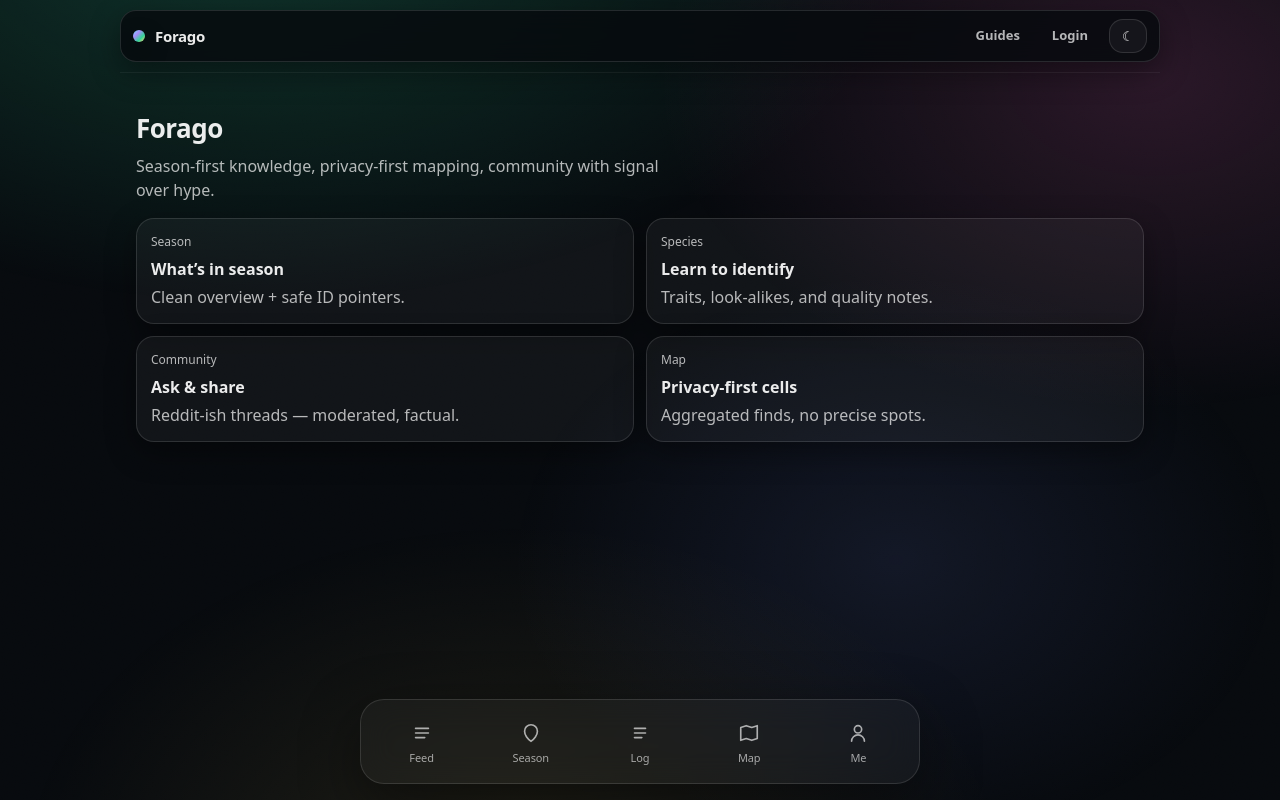
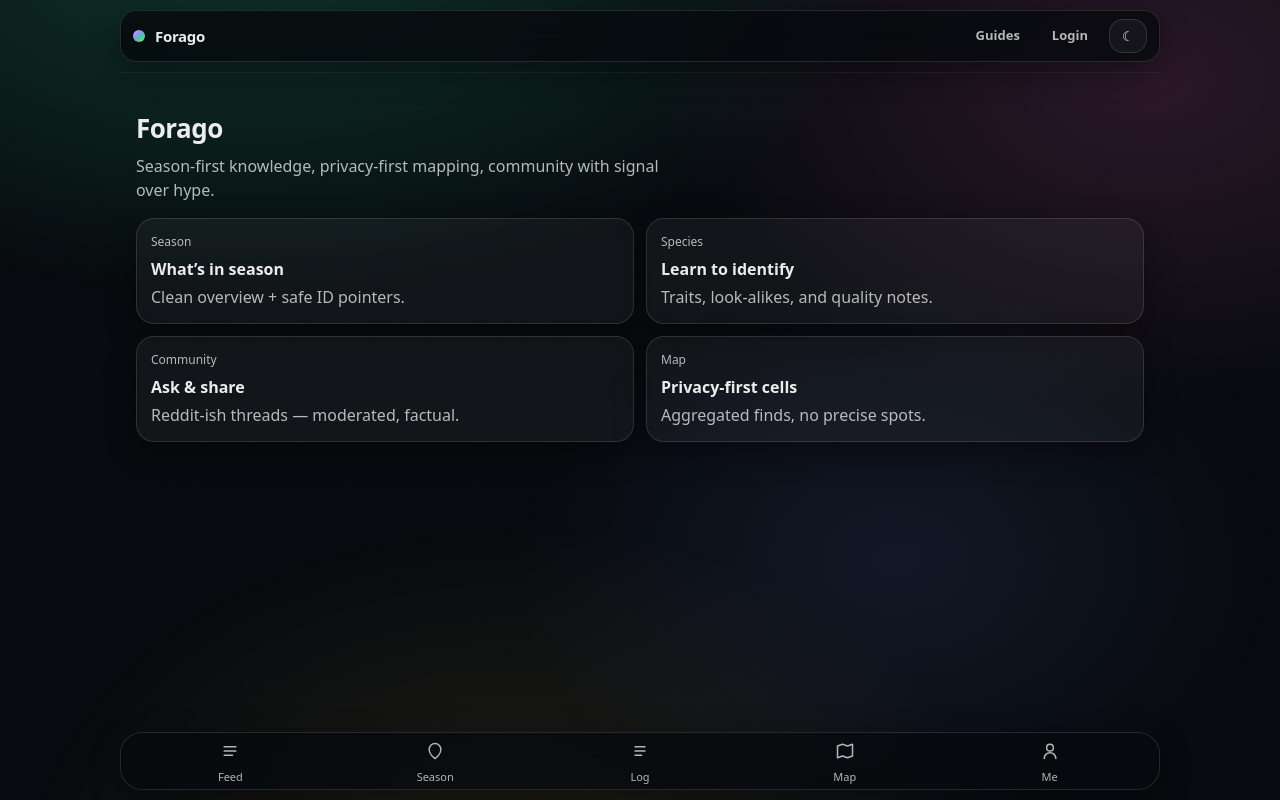
Before and after one commit to Hyllekvist/forago, a Next.js app: page /dk in a window 1280 px wide. Built offline with nearby package versions, Linux system fonts and the light colour scheme.

Commit message:
Update BottomNav.module.css

```diff
--- a/src/components/Shell/BottomNav.module.css
+++ b/src/components/Shell/BottomNav.module.css
@@ -1,85 +1,97 @@
-.nav{
+.nav {
   position: fixed;
   left: 0;
   right: 0;
   bottom: 0;
-  z-index: 60;
-  padding: 10px 12px calc(10px + env(safe-area-inset-bottom));
-  pointer-events: none;
+  z-index: 70;
+
+  padding: 10px var(--pad) calc(10px + env(safe-area-inset-bottom));
 }
 
-.inner{
-  pointer-events: auto;
-  max-width: 560px;
+.inner {
+  max-width: var(--maxw);
   margin: 0 auto;
 
-  display: grid;
-  grid-template-columns: repeat(5, 1fr);
-  gap: 8px;
+  height: 58px;
+  padding: 8px 10px;
 
-  border-radius: var(--radius-lg);
+  display: flex;
+  align-items: center;
+  justify-content: space-between;
+  gap: 6px;
+
+  border-radius: 22px;
   border: 1px solid var(--line);
-  background: color-mix(in srgb, var(--panel) 78%, transparent);
+
+  background: color-mix(in srgb, var(--bg) 78%, transparent);
   backdrop-filter: blur(16px);
   -webkit-backdrop-filter: blur(16px);
-  box-shadow: var(--shadow-2);
 
-  padding: 10px;
+  box-shadow: var(--shadow-1);
 }
 
 .item,
-.itemActive{
-  display: flex;
-  flex-direction: column;
-  align-items: center;
-  justify-content: center;
-  gap: 6px;
+.itemActive {
+  flex: 1;
+  min-width: 0;
 
-  padding: 10px 8px;
+  display: grid;
+  place-items: center;
+  gap: 4px;
+
+  padding: 6px 4px;
   border-radius: 16px;
 
-  color: color-mix(in srgb, var(--muted) 92%, transparent);
-  text-decoration: none;
+  color: var(--muted);
+  border: 1px solid transparent;
+  background: transparent;
 
-  transition: transform 120ms ease, background 120ms ease, color 120ms ease;
+  user-select: none;
+  -webkit-tap-highlight-color: transparent;
 }
 
-.item:active{
-  transform: translateY(1px);
+.item:hover {
+  background: color-mix(in srgb, var(--panel2) 70%, transparent);
+  border-color: color-mix(in srgb, var(--line) 80%, transparent);
 }
 
-.item:hover{
-  background: rgba(255,255,255,0.04);
+.itemActive {
+  color: var(--ink);
+  background: color-mix(in srgb, var(--panel2) 85%, transparent);
+  border-color: color-mix(in srgb, var(--line) 90%, transparent);
 }
 
-.itemActive{
-  background: color-mix(in srgb, var(--goodBg) 65%, rgba(255,255,255,0.02));
-  border: 1px solid color-mix(in srgb, var(--goodLine) 65%, var(--line));
-  color: var(--ink);
-  box-shadow: var(--glow);
+.icon {
+  width: 20px;
+  height: 20px;
 }
 
-.iconWrap{
-  width: 38px;
-  height: 26px;
-  display: grid;
-  place-items: center;
+.label {
+  font-size: 11px;
+  line-height: 1;
+  color: var(--muted);
+  white-space: nowrap;
 }
 
-.icon{
-  width: 22px;
-  height: 22px;
+.itemActive .label {
+  color: var(--ink);
+  font-weight: 750;
 }
 
-.label{
-  font-size: 11px;
-  letter-spacing: -0.01em;
-  line-height: 1;
-  opacity: 0.95;
-}
+/* Mobile tightening */
+@media (max-width: 420px) {
+  .inner {
+    height: 56px;
+    padding: 7px 8px;
+    border-radius: 20px;
+  }
 
-@media (min-width: 860px){
-  .nav{
-    padding-bottom: 16px;
+  .icon {
+    width: 19px;
+    height: 19px;
+  }
+
+  .label {
+    font-size: 10.5px;
   }
 }
```
